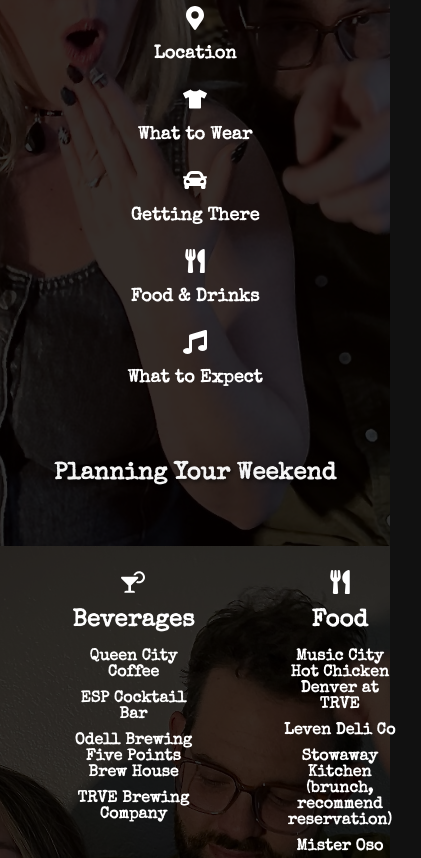
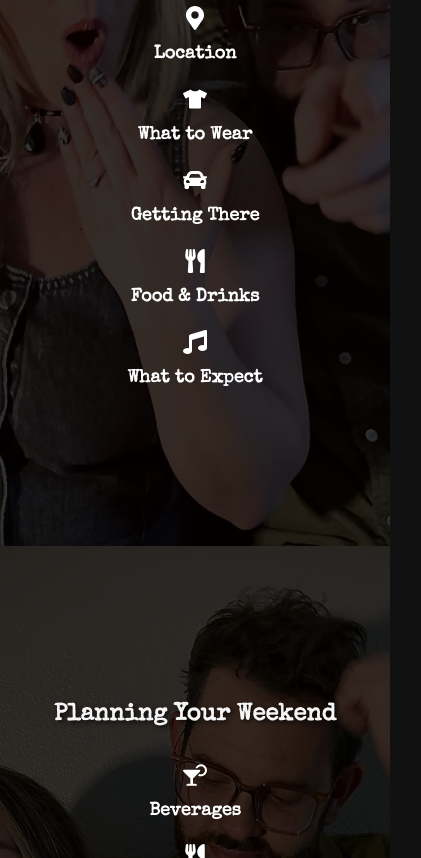
Before and after one commit to davidleach724/alex-and-dave, a React (Create React App) app: page / in a window 390 px wide. Shown: the part 1142-2000 px from the top of the page, 421 px wide, since content can reach past the window. Built offline with nearby package versions, Linux system fonts and the light colour scheme.

Commit message:
mobile view planning

```diff
--- a/src/App.css
+++ b/src/App.css
@@ -237,7 +237,7 @@
   }
 
   section {
-    padding: 50px 15px; /* Increased padding for spacing */
+    padding: 50px 0px; /* Increased padding for spacing */
     width: 95%;
     text-align: center; /* Center content */
   }
@@ -483,7 +483,6 @@
 
 /* Hotels & Lodging Expanded */
 .expanded-hotels {
-  padding: 2rem;
   border-radius: 10px;
   width: 100%;
   max-width: 800px;
--- a/src/components/PlanningYourWeekend.js
+++ b/src/components/PlanningYourWeekend.js
@@ -24,6 +24,7 @@
   const toggleDetail = (index) => {
     if (index === 5) {
       setExpandedHotels(!expandedHotels);
+      setOpenIndex(null);
     } else {
       setOpenIndex(openIndex === index ? null : index);
       setExpandedHotels(false);
@@ -86,7 +87,7 @@
               target="_blank"
               rel="noopener noreferrer"
             >
-              Music City Hot Chicken Denver at TRVE
+              Music City Hot Chicken at TRVE
             </a>
           </ul>
           <ul>
@@ -104,7 +105,7 @@
               target="_blank"
               rel="noopener noreferrer"
             >
-              Stowaway Kitchen (brunch, recommend reservation)
+              Stowaway Kitchen (recommend reservation)
             </a>
           </ul>
           <ul>
@@ -270,12 +271,38 @@
   return (
     <section className="weekend-section">
       <h2 className="section-header">Planning Your Weekend</h2>
+      {isMobile ? (
+        <div className="weekend-details-mobile">
           {expandedHotels ? (
             <div
               className="expanded-hotels show"
               onClick={() => setExpandedHotels(false)}
             >
               {weekendActivities[5].content}
+            </div>
+          ) : (
+            weekendActivities.map((item, index) => (
+              <div
+                key={index}
+                className={`weekend-details-item mobile ${
+                  openIndex === index ? "open" : ""
+                }`}
+                onClick={() => toggleDetail(index)}
+                style={{ textAlign: "center" }} // Center content
+              >
+                <div className="section-header">
+                  <div className="weekend-details-icon">{item.icon}</div>
+                  <h3 className="weekend-details-summary">{item.title}</h3>
+                </div>
+                <div
+                  className="weekend-details-content"
+                  style={{ maxHeight: openIndex === index ? "200px" : "0" }}
+                >
+                  <p>{item.content}</p>
+                </div>
+              </div>
+            ))
+          )}
         </div>
       ) : (
         <div className="weekend-details-grid">
```
Lines whose indentation alone changed are shown as unchanged.
